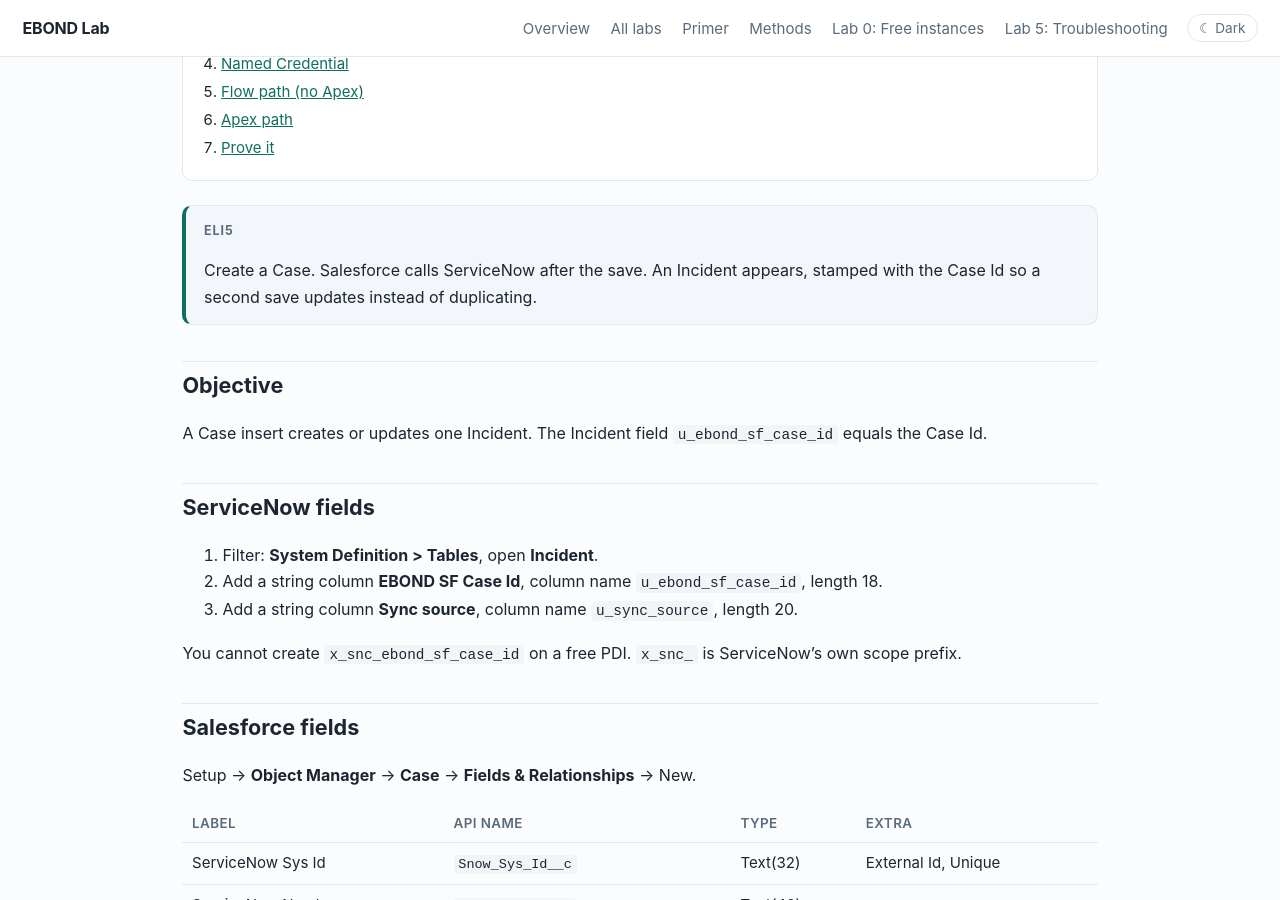
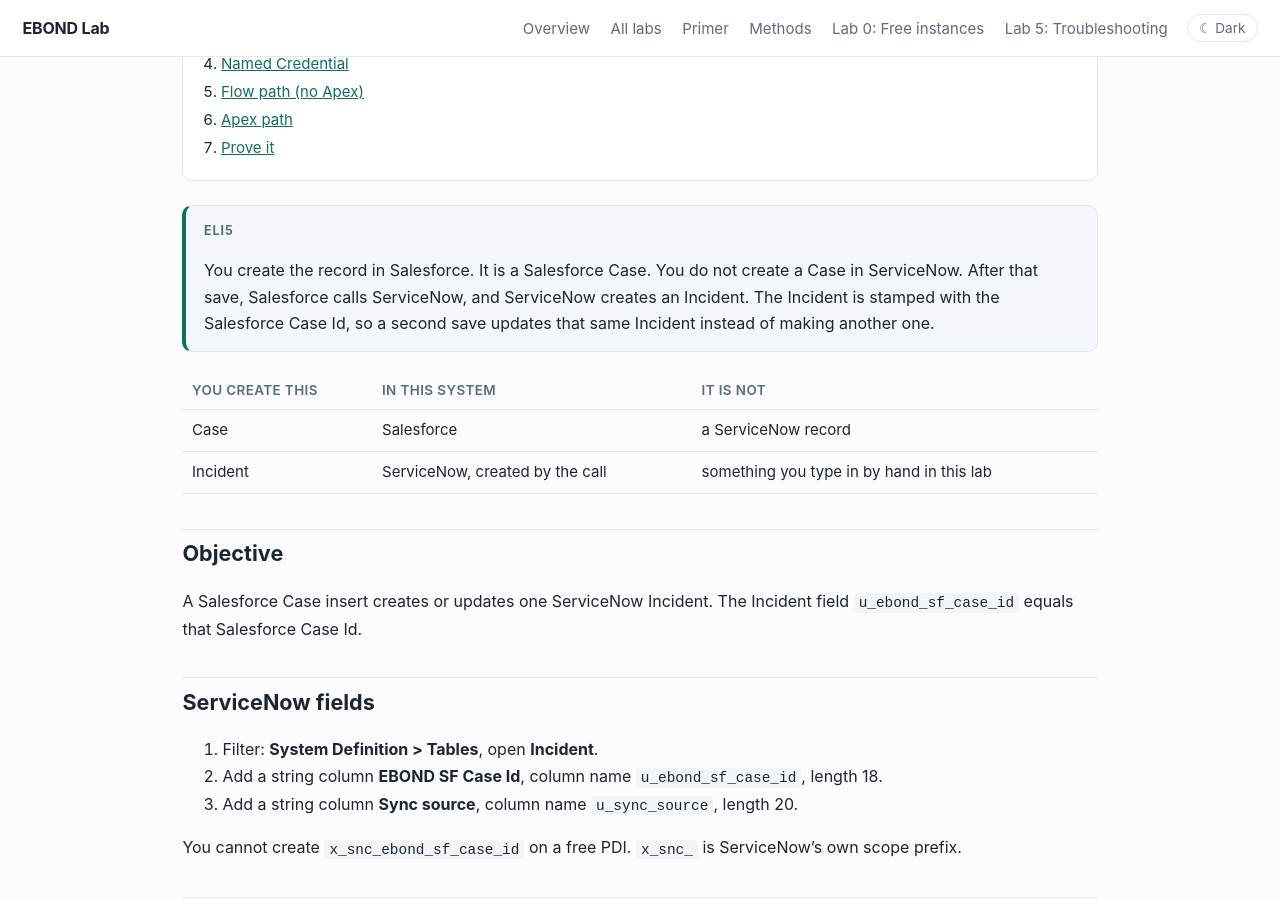
Before and after one commit to eltonaguiar/EBOND_ServiceNowSalesforce, a Jekyll site: the page built from site/labs/02-salesforce-to-snow.md, in a window 1280 px wide and 900 px high, scrolled down 268 px. Built offline with Jekyll 4.4.1, drawn with Linux system fonts in a browser that asks for light colours; some of the changed text lies outside the part shown.

Commit message:
Name Salesforce Case and ServiceNow Incident on every Lab 2 step.

```diff
--- a/site/labs/02-salesforce-to-snow.md
+++ b/site/labs/02-salesforce-to-snow.md
@@ -25,12 +25,17 @@ permalink: /labs/02-salesforce-to-snow/
 
 <div class="eli5">
 <span class="label">ELI5</span>
-<p>Create a Case. Salesforce calls ServiceNow after the save. An Incident appears, stamped with the Case Id so a second save updates instead of duplicating.</p>
+<p>You create the record in Salesforce. It is a Salesforce Case. You do not create a Case in ServiceNow. After that save, Salesforce calls ServiceNow, and ServiceNow creates an Incident. The Incident is stamped with the Salesforce Case Id, so a second save updates that same Incident instead of making another one.</p>
 </div>
+
+| You create this | In this system | It is not |
+|-----------------|----------------|-----------|
+| Case | Salesforce | a ServiceNow record |
+| Incident | ServiceNow, created by the call | something you type in by hand in this lab |
 
 ## Objective {#objective}
 
-A Case insert creates or updates one Incident. The Incident field `u_ebond_sf_case_id` equals the Case Id.
+A Salesforce Case insert creates or updates one ServiceNow Incident. The Incident field `u_ebond_sf_case_id` equals that Salesforce Case Id.
 
 ## ServiceNow fields {#fields-sn}
 
@@ -69,7 +74,7 @@ Use this if you do not want to deploy code.
 3. Action → **Create HTTP Callout**. Named Credential `EBOND_ServiceNow`. Method POST. URL path `/api/now/table/incident`.
 4. Body maps `Subject` → `short_description`, `Description` → `description`, and a formula or the Case Id → `u_ebond_sf_case_id`. Also send `u_sync_source` = `salesforce`.
 5. Save the returned `sys_id` into `Snow_Sys_Id__c` and `number` into `Snow_Number__c` with an Update Records element. Set `Snow_Sync_Source__c` to `salesforce`.
-6. Activate. Create a Case. Subject is required.
+6. Activate. In Salesforce, create a Case. Subject is required. Do not create an Incident yourself.
 
 ## Apex path {#apex}
 
@@ -92,9 +97,9 @@ The callout endpoint is `callout:EBOND_ServiceNow/api/now/table/incident`. The N
 ## Prove it {#prove}
 
 <ul class="check">
-<li>New Case, subject filled in.</li>
-<li>Within a minute, Incident list shows that subject.</li>
-<li>Incident <code>u_ebond_sf_case_id</code> equals the Case Id (15 or 18 characters).</li>
-<li>Case <code>Snow_Number__c</code> shows the INC number.</li>
-<li>Create the same Case again only if you are testing update: a second push must not create a second Incident.</li>
+<li>New Salesforce Case, subject filled in. You created this one.</li>
+<li>Within a minute, the ServiceNow Incident list shows that subject. ServiceNow created this one.</li>
+<li>ServiceNow Incident <code>u_ebond_sf_case_id</code> equals the Salesforce Case Id (15 or 18 characters).</li>
+<li>Salesforce Case <code>Snow_Number__c</code> shows the INC number.</li>
+<li>Save that same Salesforce Case again only if you are testing update. A second push must not create a second ServiceNow Incident.</li>
 </ul>
```
